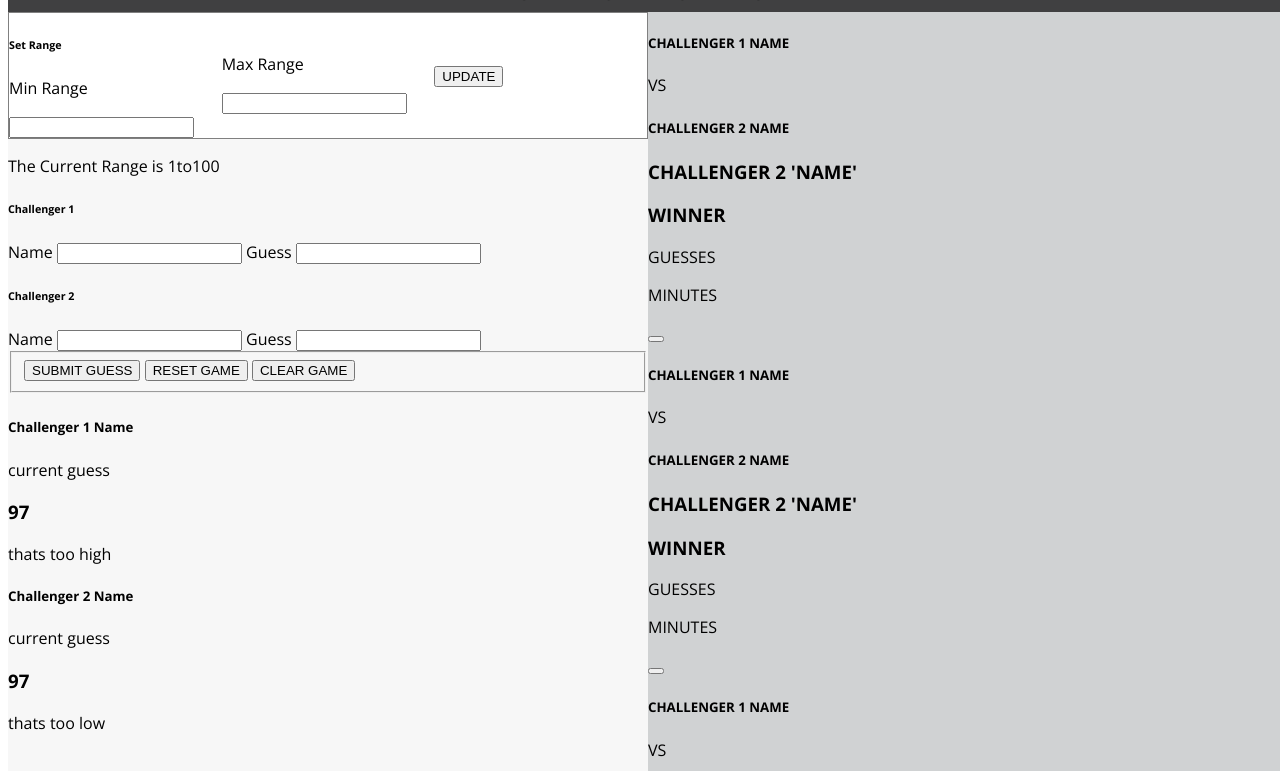
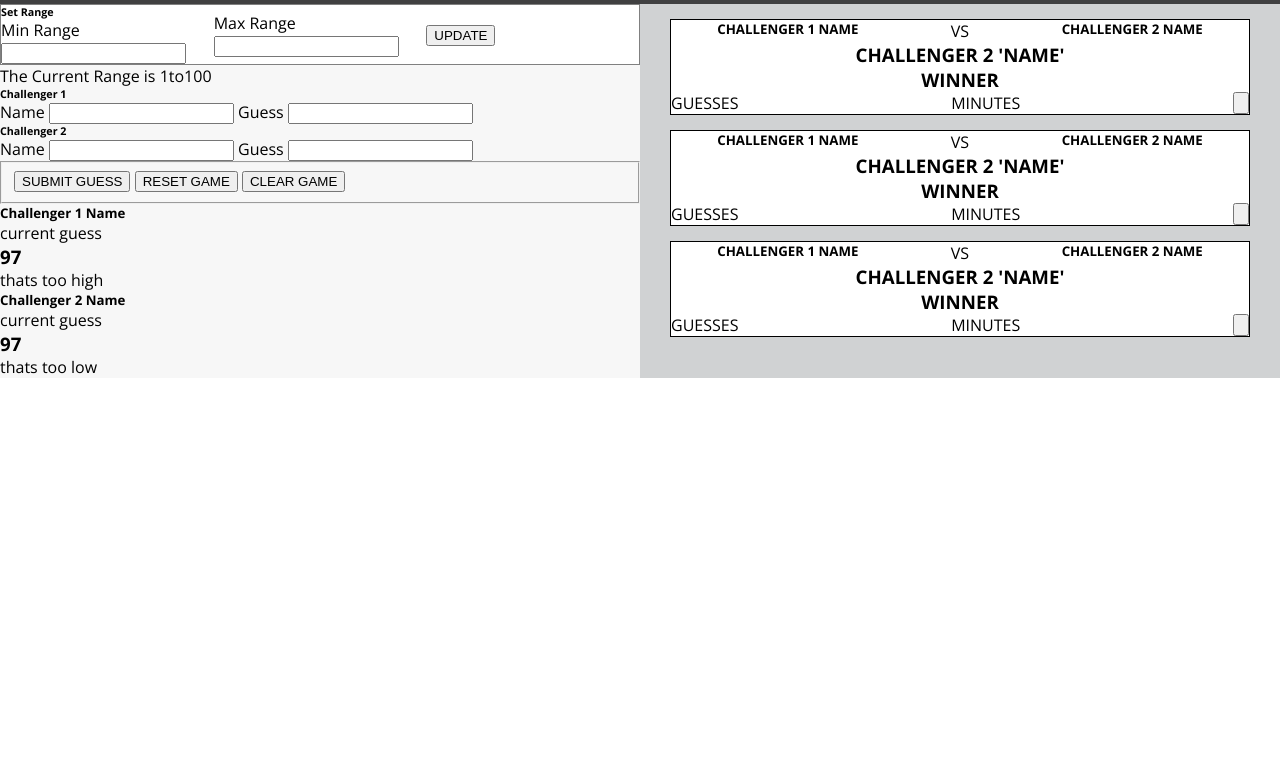
Before and after one commit to ArAprojects/Number-guesser, a plain HTML site: page index.html in a window 1280 px wide. Shown: the part 96-867 px from the top of the page. After the commit the page ends 800 px from the top, so only its background shows below. Drawn offline with nearby package versions, Linux system fonts and the light colour scheme.

Commit message:
Modified right section cards

```diff
--- a/index.html
+++ b/index.html
@@ -68,6 +68,9 @@
     </article>
   </div>
 </section>
+
+
+
 <section class="section-right">
   <article class="card-one">
     <div class="challenger-names">
@@ -77,13 +80,14 @@
     </div>
     <div class="challenger-status">
       <h3 class="winner">CHALLENGER 2 'NAME'</h3>
-      <h3>WINNER</h3>
+      <h3 class = "card-winner">WINNER</h3>
     </div>
     <div class="guesses-timer-clear">
       <p><span class="number-of-guesses"></span>GUESSES</p>
       <p><span class="time-to-guess-correct"></span>MINUTES</p>
       <button class="clear-card" type="button" name="button"></button>
     </div>
+</article>
     <article class="card-two">
       <div class="challenger-names">
         <h5 class="small-title-challenger-one">CHALLENGER 1 NAME</h5>
@@ -92,13 +96,14 @@
       </div>
       <div class="challenger-status">
         <h3 class="winner">CHALLENGER 2 'NAME'</h3>
-        <h3>WINNER</h3>
+        <h3 class = "card-winner">WINNER</h3>
       </div>
       <div class="guesses-timer-clear">
         <p><span class="number-of-guesses"></span>GUESSES</p>
         <p><span class="time-to-guess-correct"></span>MINUTES</p>
         <button class="clear-card" type="button" name="button"></button>
       </div>
+  </article>
       <article class="card-three">
         <div class="challenger-names">
           <h5 class="small-title-challenger-one">CHALLENGER 1 NAME</h5>
@@ -107,7 +112,7 @@
         </div>
         <div class="challenger-status">
           <h3 class="winner">CHALLENGER 2 'NAME'</h3>
-          <h3>WINNER</h3>
+          <h3 class = "card-winner">WINNER</h3>
         </div>
         <div class="guesses-timer-clear">
           <p><span class="number-of-guesses"></span>GUESSES</p>
--- a/styles.css
+++ b/styles.css
@@ -1,8 +1,10 @@
+* {
+	margin:0;
+}
 body {
 	box-sizing: border-box;
 	font-family: 'Open Sans', sans-serif;
 	width:100%;
-	height:500px;
 }
 header {
 	width:100%;
@@ -62,3 +64,49 @@ main {
 .button-range-form {
 	flex:1;
 }
+
+.card-one  {
+	border:1px solid black;
+	margin-top:15px;
+	margin-bottom: 15px;
+	margin-right: 30px;
+	margin-left: 30px;
+	background-color:white;
+}
+
+.card-two {
+	border:1px solid black;
+	margin-top:15px;
+	margin-bottom: 15px;
+	margin-right: 30px;
+	margin-left: 30px;
+	background-color:white;
+}
+
+.card-three {
+	border:1px solid black;
+	margin-top:15px;
+	margin-bottom: 15px;
+	margin-right: 30px;
+	margin-left: 30px;
+	background-color:white;
+}
+.challenger-names {
+	display:flex;
+	justify-content: space-around;
+}
+
+.winner {
+	display:flex;
+	justify-content: space-around;
+}
+
+.card-winner {
+	display:flex;
+	justify-content: center;
+}
+
+.guesses-timer-clear {
+	display:flex;
+	justify-content: space-between;
+}
```
